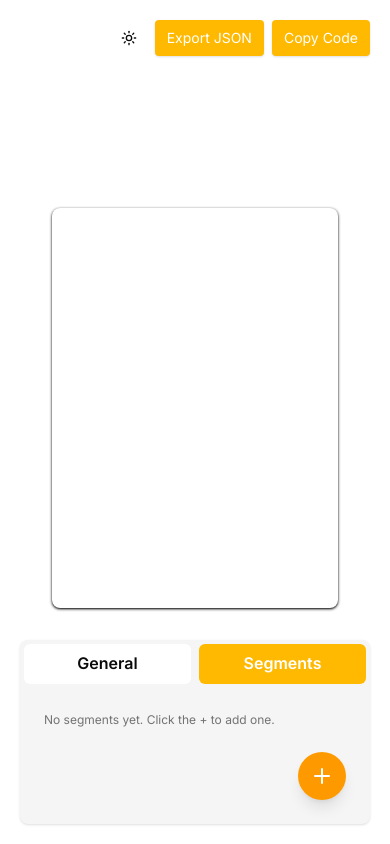
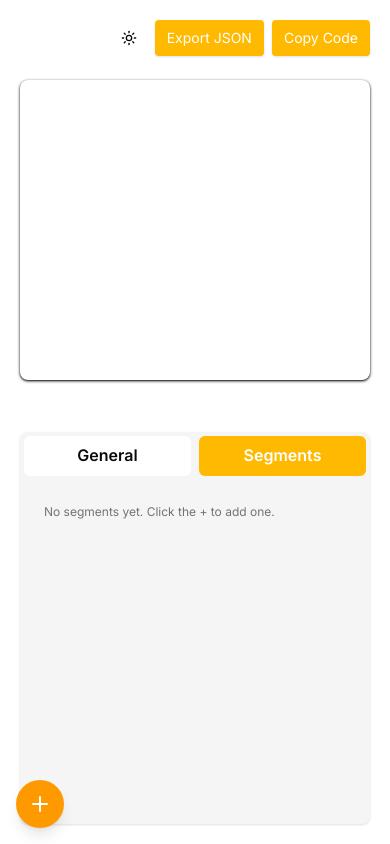
Before and after one commit to l3o9-reborn/headline-widget, a Next.js app: page / in a window 390 px wide. Both pictures are taken after a click on the button "Segments". Built offline with nearby package versions, Linux system fonts and the light colour scheme.

Commit message:
Improve Responsiveness specially for mobile devices

```diff
--- a/components/SegmentControlsPanel.tsx
+++ b/components/SegmentControlsPanel.tsx
@@ -29,9 +29,9 @@ export default function SegmentControlsPanel({ settings, setSettings }: Props) {
   };
 
   return (
-    <div className="relative w-full h-full flex flex-col text-foreground/80 gap-4">
-      {/* Segments */}
-      <div className="flex flex-col gap-2 lg:gap-4 w-full h-full overflow-y-auto [scrollbar-width:none] [-ms-overflow-style:none] [&::-webkit-scrollbar]:hidden">
+    <div className="relative w-full h-full min-h-[50vh] flex flex-col text-foreground/80 gap-4">
+      {/* Scrollable content */}
+      <div className="flex flex-col gap-2 lg:gap-4 w-full h-full overflow-auto max-h-[calc(100vh-150px)] [scrollbar-width:none] [-ms-overflow-style:none] [&::-webkit-scrollbar]:hidden">
         {segments.map((seg, idx) => (
           <div
             key={idx}
@@ -50,17 +50,15 @@ export default function SegmentControlsPanel({ settings, setSettings }: Props) {
 
             <div className="flex items-center justify-between gap-3">
               {/* Background color chip */}
-              <div className="flex flex-col">
               <input
                 type="color"
                 value={seg.style?.backgroundColor ?? "#ffffff"}
                 onChange={(e) =>
                   updateSegment(idx, { style: { backgroundColor: e.target.value } })
                 }
-                  className="w-16 md:w-24  h-8 rounded-md cursor-pointer "
-                  title="Background object"
+                className="w-16 md:w-24 h-8 rounded-md cursor-pointer"
+                title="Background color"
               />
-              </div>
 
               {/* Underline toggle */}
               <label className="inline-flex items-center gap-2 select-none">
@@ -71,9 +69,9 @@ export default function SegmentControlsPanel({ settings, setSettings }: Props) {
                     updateSegment(idx, { style: { underline: e.target.checked } })
                   }
                   className="size-4 accent-amber-500 cursor-pointer"
-                  title="underline"
+                  title="Underline"
                 />
-                <span className="text-xs md:text-sm font-light   md:hidden lg:block">Underline</span>
+                <span className="text-xs md:text-sm md:hidden lg:block">Underline</span>
               </label>
 
               {/* Remove */}
@@ -88,24 +86,21 @@ export default function SegmentControlsPanel({ settings, setSettings }: Props) {
         ))}
 
         {segments.length === 0 && (
-          <p className="text-xs text-muted-foreground">No segments yet. Click the + to add one.</p>
+          <p className="text-xs text-muted-foreground">
+            No segments yet. Click the + to add one.
+          </p>
         )}
       </div>
 
       {/* Add Segment Button */}
-      <div className="sticky bottom-0 self-end mt-2">
-        <div className="relative inline-flex group">
+      <div className="fixed bottom-5 right-5  self-start mt-2">
         <button
           onClick={addSegment}
-            className="w-12 h-12 flex items-center justify-center text-2xl bg-amber-500 text-white rounded-full shadow-lg hover:scale-110 transition-transform"
+          className="fixed bottom-4 left-4 md:relative md:bottom-auto md:left-auto w-12 h-12 flex items-center justify-center text-2xl bg-amber-500 text-white rounded-full shadow-lg hover:scale-110 transition-transform"
           aria-label="Add segment"
         >
           <Plus />
         </button>
-          <span className="absolute bottom-full mb-2 left-1/2 -translate-x-1/2 whitespace-nowrap bg-gray-800 text-white text-xs px-2 py-1 rounded opacity-0 group-hover:opacity-100 transition-opacity">
-            Add Headline Text
-          </span>
-        </div>
       </div>
     </div>
   );
--- a/pages/app.tsx
+++ b/pages/app.tsx
@@ -24,7 +24,9 @@ export default function Home() {
   const [showSegments, setShowSegments] = useState(false);
 
   const exportJSON = () => {
-    const dataStr = "data:text/json;charset=utf-8," + encodeURIComponent(JSON.stringify(settings, null, 2));
+    const dataStr =
+      "data:text/json;charset=utf-8," +
+      encodeURIComponent(JSON.stringify(settings, null, 2));
     const dlAnchor = document.createElement("a");
     dlAnchor.setAttribute("href", dataStr);
     dlAnchor.setAttribute("download", "headline-settings.json");
@@ -38,7 +40,7 @@ export default function Home() {
   };
 
   return (
-    <div className="min-h-screen p-5 relative flex flex-col-reverse md:flex-row">
+    <div className="min-h-screen relative p-5 flex flex-col md:flex-row-reverse items-center justify-between gap-5">
       {/* Top-right mode toggle */}
       <div className="absolute top-5 right-5 z-50 flex gap-2">
         <ModeToggle />
@@ -56,8 +58,15 @@ export default function Home() {
         </button>
       </div>
 
-      {/* Left: Controls Panel */}
-      <div className="w-full  md:max-w-[400px] md:w-1/3 bg-muted rounded-lg shadow flex flex-col">
+      {/* Right / Top Preview */}
+      <div className="w-full mt-15 md:mt-0 md:w-2/3 flex-shrink-0 mb-5 md:mb-0">
+        <div className="sticky top-20 md:top-5 w-full h-[300px] md:h-[600px] flex items-center justify-center rounded-lg bg-background shadow-sm shadow-foreground">
+          <HeadlinePreview settings={settings} />
+        </div>
+      </div>
+
+      {/* Left / Bottom Controls */}
+      <div className="w-full md:max-w-[400px] md:w-1/3 flex flex-col bg-muted rounded-lg shadow overflow-hidden">
         {/* Toggle buttons */}
         <div className="flex w-full gap-2 p-1 h-12">
           <button
@@ -78,21 +87,15 @@ export default function Home() {
           </button>
         </div>
 
-        {/* Panel content */}
-        <div className="flex-1 relative overflow-auto p-6">
+        {/* Scrollable panel content */}
+        <div className="flex-1 overflow-auto p-6 max-h-[calc(100vh-500px)] md:max-h-[90vh] md:min-h-[90vh] [scrollbar-width:none] [-ms-overflow-style:none] [&::-webkit-scrollbar]:hidden">
           {!showSegments ? (
             <ControlsPanel settings={settings} setSettings={setSettings} />
           ) : (
             <SegmentControlsPanel settings={settings} setSettings={setSettings} />
           )}
         </div>
-      </div>
 
-      {/* Right: Preview */}
-      <div className=" mt-10 md:mt-0 w-full md:w-2/3 flex items-center justify-center p-8 ">
-        <div className="w-full h-[400px] md:h-[600px] flex items-center justify-center rounded-lg bg-background shadow-sm shadow-foreground">
-          <HeadlinePreview settings={settings} />
-        </div>
       </div>
     </div>
   );
```
Lines whose indentation alone changed are shown as unchanged.
